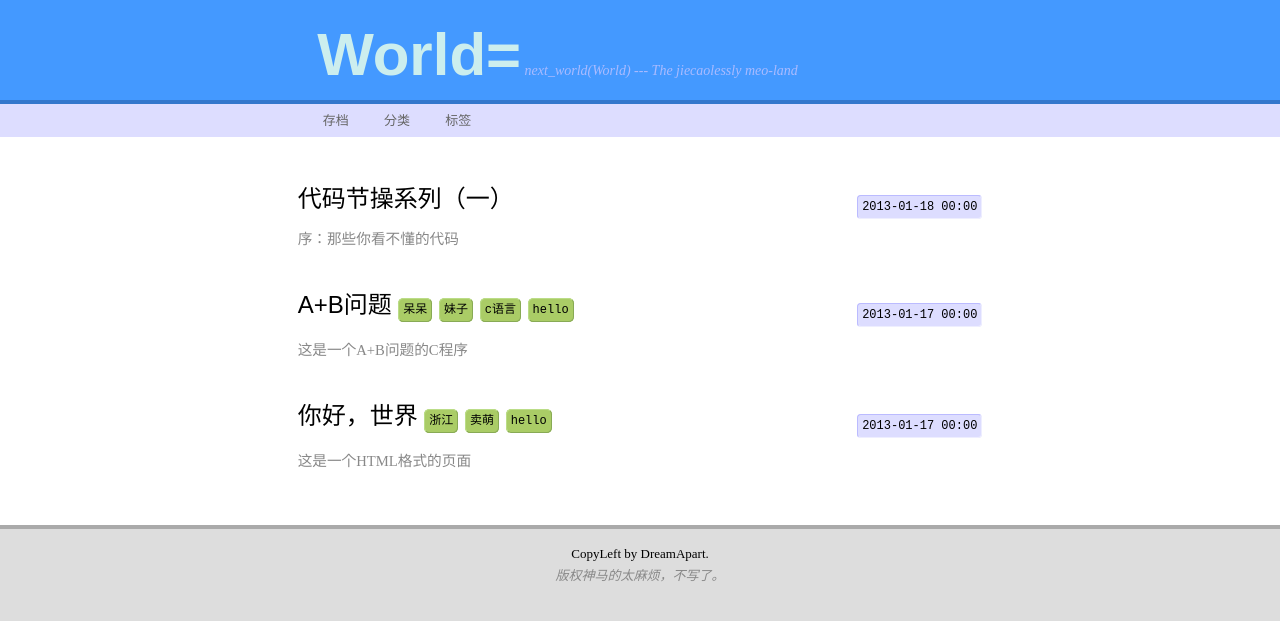
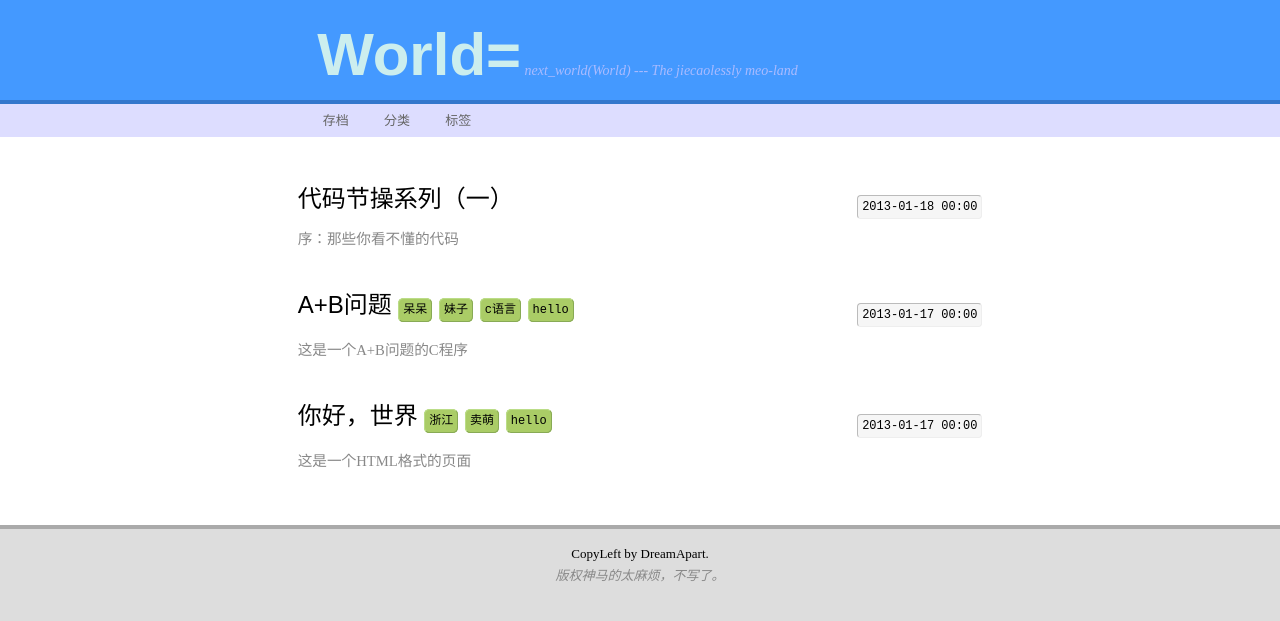
Before and after one commit to RnMss/rnmss.github.com, a Jekyll site: the page built from index.html, in a window 1280 px wide. Shown: the top 621 px of the page. Built offline with Jekyll 4.4.1, drawn with Linux system fonts in a browser that asks for light colours; Markdown is read by kramdown in place of the engine named in the settings; the list of posts is cut into pages by our own code.

Commit message:
<time> label

```diff
--- a/assets/css/fhy.css
+++ b/assets/css/fhy.css
@@ -147,8 +147,8 @@ time {
     font-size: small;
     border-width: 1pt;
     border-style: solid;
-    border-color: #BBF #EEF #EEF #BBF;
-    background-color: #DDF;
+    border-color: #BBB #EEE #EEE #BBB;
+    background-color: #F6F6F6;
     padding: 3pt;
     border-radius: 3pt;
 }
```
